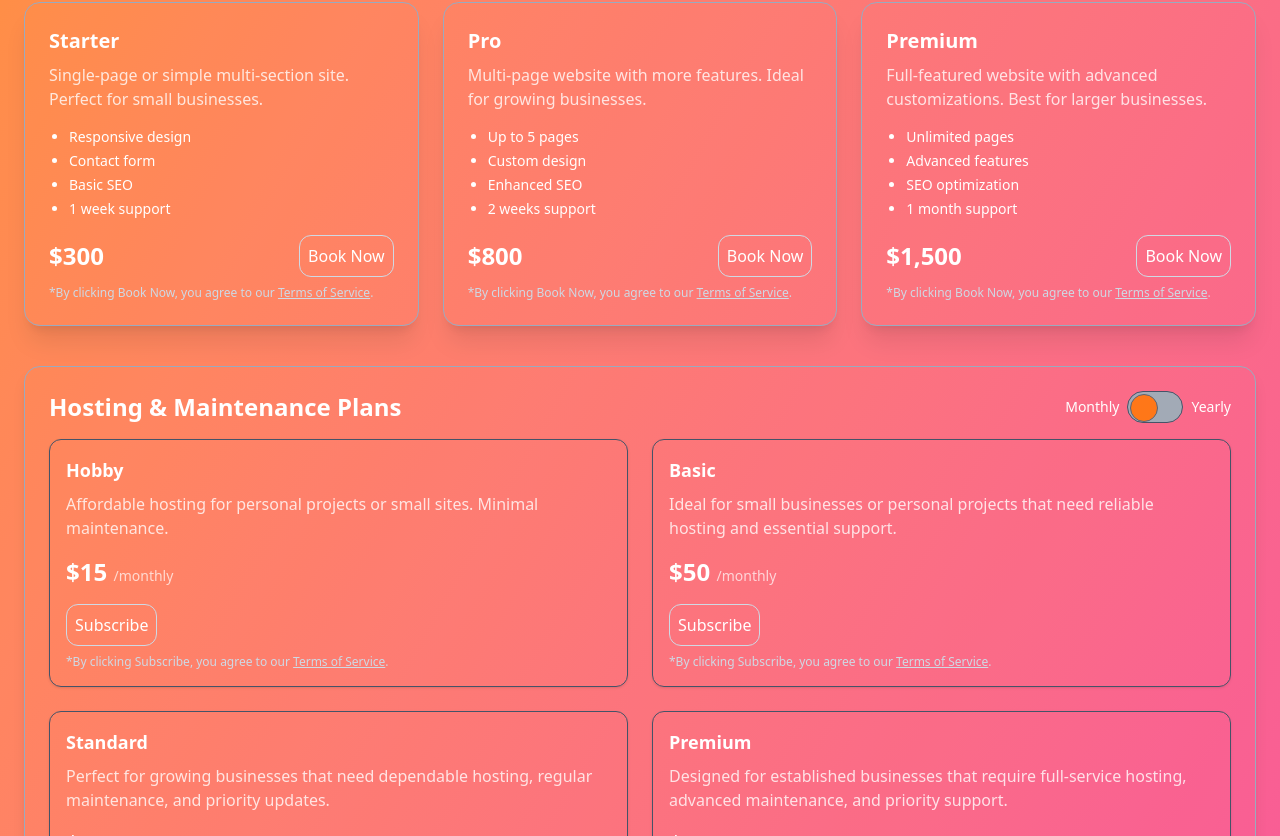
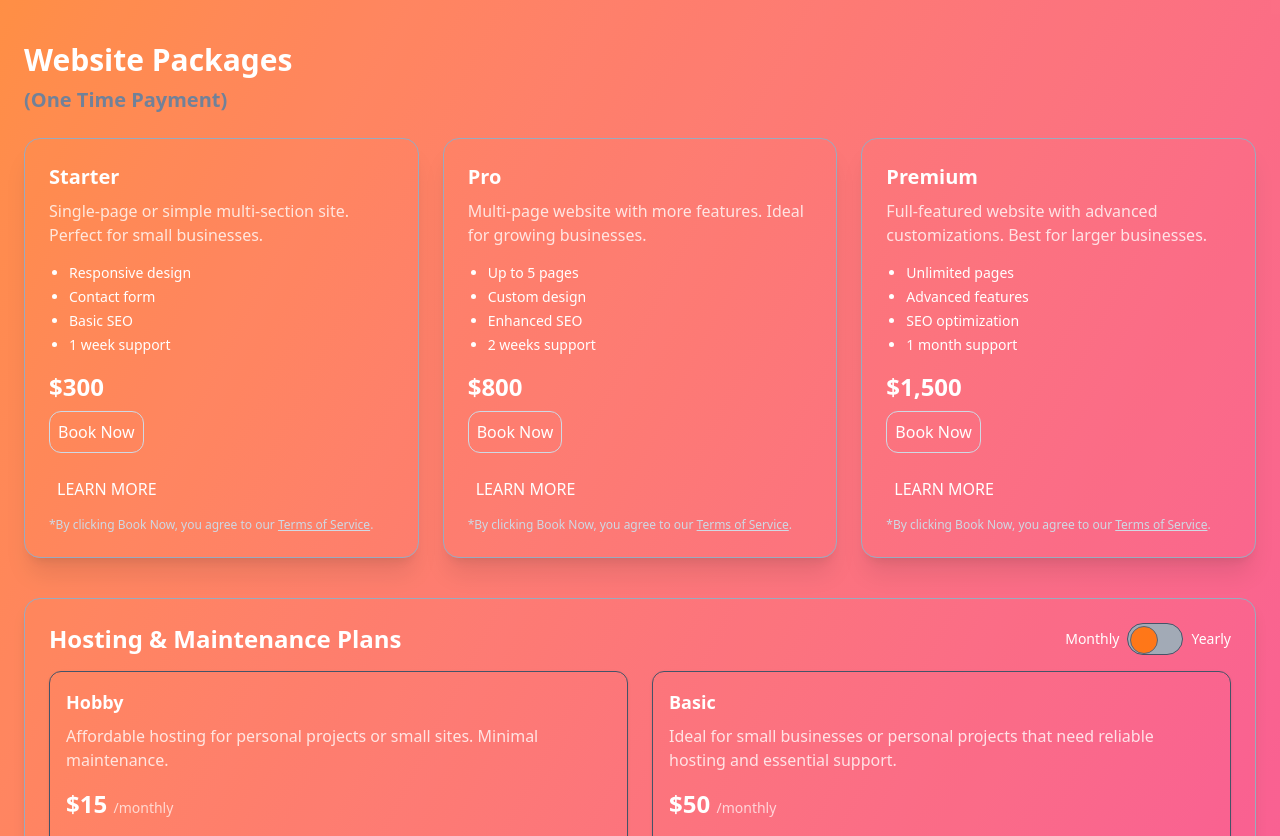
Before and after one commit to kayleesatch/MyFreelanceSite, a React (Vite) app: page / in a window 1280 px wide. Shown: the part 495-1331 px from the top of the page. Built offline with nearby package versions, Linux system fonts and the light colour scheme.

Commit message:
added a learn more button and a few touch ups

```diff
--- a/components/Hero.jsx
+++ b/components/Hero.jsx
@@ -5,6 +5,7 @@ export default function Hero() {
     const [open, setOpen] = useState(false)
     return (
         <section className="text-center py-20">
+            <h1 className="text-6xl font-bold mb-4 mx-24 text-slate-600 shadow-white-lg">Need a Website?<br />I would love to make one for you!</h1>
             <h1 className="text-5xl font-bold mb-4 text-yellow-300 shadow-white-lg">Hi, I'm Kaylynn</h1>
             <p className="text-2xl font-semibold">Freelance Web Developer & Designer</p>
             <p className="text-xl px-8">Take a look and see what works best for you and if you have any questions just reach out and
--- /dev/null
+++ b/components/LearnMoreModal.jsx
@@ -0,0 +1,20 @@
+import React from "react";
+
+export default function LearnMoreModal({ open, onClose, name, details }) {
+    if (!open) return null;
+
+    return (
+        <div className="fixed inset-0 z-50 flex items-center justify-center bg-black/60">
+            <div className="bg-white rounded-2xl shadow-xl max-w-lg w-full p-6 relative">
+                <button
+                    onClick={onClose}
+                    className="absolute top-3 right-3 text-gray-500 hover:text-gray-800"
+                >
+                    ✕
+                </button>
+                <h3 className="text-3xl text-slate-700 font-bold mb-4">{name}</h3>
+                <p className="text-gray-700 whitespace-pre-line">{details}</p>
+            </div>
+        </div>
+    )
+}
--- a/components/Services.jsx
+++ b/components/Services.jsx
@@ -1,6 +1,7 @@
 import { useState } from "react";
 import PaymentButton from "./PaymentButton";
 import TermsOfService from "./TermsOfService";
+import LearnMoreModal from "./LearnMoreModal";
 
 const packages = [
     {
@@ -8,6 +9,7 @@ const packages = [
         price: 300,
         description: "Single-page or simple multi-section site. Perfect for small businesses.",
         includes: ["Responsive design", "Contact form", "Basic SEO", "1 week support"],
+        details: "This package is best for small businesses who need a professional online presence fast. Includes 1-2 revisions and lightweight setup.",
         checkoutLink: 'https://buy.stripe.com/00wbJ11f17Bu39p0fR00004'
     },
     {
@@ -15,6 +17,7 @@ const packages = [
         price: 800,
         description: "Multi-page website with more features. Ideal for growing businesses.",
         includes: ["Up to 5 pages", "Custom design", "Enhanced SEO", "2 weeks support"],
+        details: "A more complete solution for businesses that need multiple pages, stronger SEO, and custom styling. Includes 3 revisions.",
         checkoutLink: "https://buy.stripe.com/eVqdR98Ht092dO32nZ00005"
     },
     {
@@ -22,6 +25,7 @@ const packages = [
         price: 1500,
         description: "Full-featured website with advanced customizations. Best for larger businesses.",
         includes: ["Unlimited pages", "Advanced features", "SEO optimization", "1 month support"],
+        details: "For businesses that need a fully customized funtionality, unlimited pages, and ongoing consultation. Includes unlimited revisions during build.",
         checkoutLink: "https://buy.stripe.com/28E5kD7Dp4pifWb3s300006"
     },
 ];
@@ -84,6 +88,7 @@ const hostingPlans = {
 export default function Services() {
     const [billing, setBilling] = useState("monthly");
     const [showTerms, setShowTerms] = useState(false);
+    const [selectedPackage, setSelectedPackage] = useState(null);
 
     return (
         <section id="services" className="max-w-7xl mx-auto p-6">
@@ -99,12 +104,19 @@ export default function Services() {
                                 <li key={i}>{item}</li>
                             ))}
                         </ul>
-                        <div className="flex items-center justify-between mt-4">
-                            <div>
+                        <div className="items-center justify-between mt-4">
+                            <div className="mb-2">
                                 <span className="text-2xl font-bold">${pkg.price.toLocaleString()}</span>
                             </div>
                             <PaymentButton href={pkg.checkoutLink} label="Book Now" />
                         </div>
+
+                        <button
+                            onClick={() => setSelectedPackage(pkg)}
+                            className="mt-4 px-2 text-white py-2 hover:text-slate-600 transition"
+                        >
+                            LEARN MORE
+                        </button>
                         <p className="text-xs text-slate-300 mt-2">
                             *By clicking Book Now, you agree to our{" "}
                             <button
@@ -172,6 +184,12 @@ export default function Services() {
                     </div>
             </div>
             <TermsOfService open={showTerms} onClose={() => setShowTerms(false)} />
+            <LearnMoreModal
+                open={!!selectedPackage}
+                onClose={() => setSelectedPackage(null)}
+                name={selectedPackage?.name}
+                details={selectedPackage?.details}
+            />
         </section>
     );
 }
```
